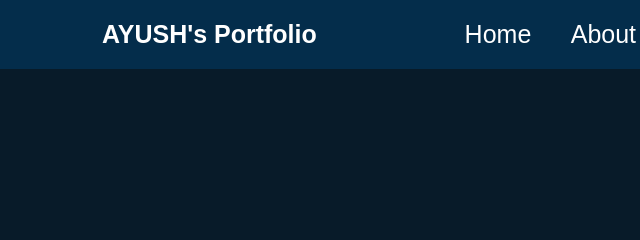
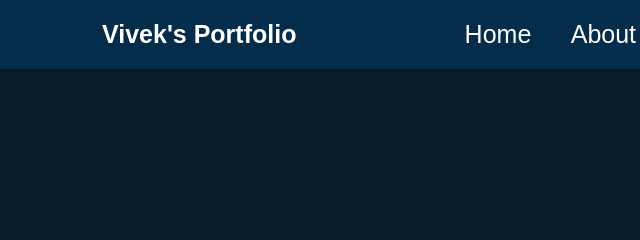
Before and after one commit to Vivekraj1110/Vivek_portfolio, a plain HTML site: page index.html in a window 1280 px wide. Shown: the top 240 px of the page, 26-666 px from the left. Drawn offline with nearby package versions, Linux system fonts and the light colour scheme.

Commit message:
Update index.html

```diff
--- a/index.html
+++ b/index.html
@@ -11,7 +11,7 @@
 </head>
 <body>
     <header class="header">
-        <a href="#" class="logo">AYUSH's Portfolio</a>
+        <a href="#" class="logo">Vivek's Portfolio</a>
         <nav class="navbar">
            <a href="#home" style="--i:1"class="active"> Home</a>
            <a href="#about" style="--i:2"> About</a>
```
